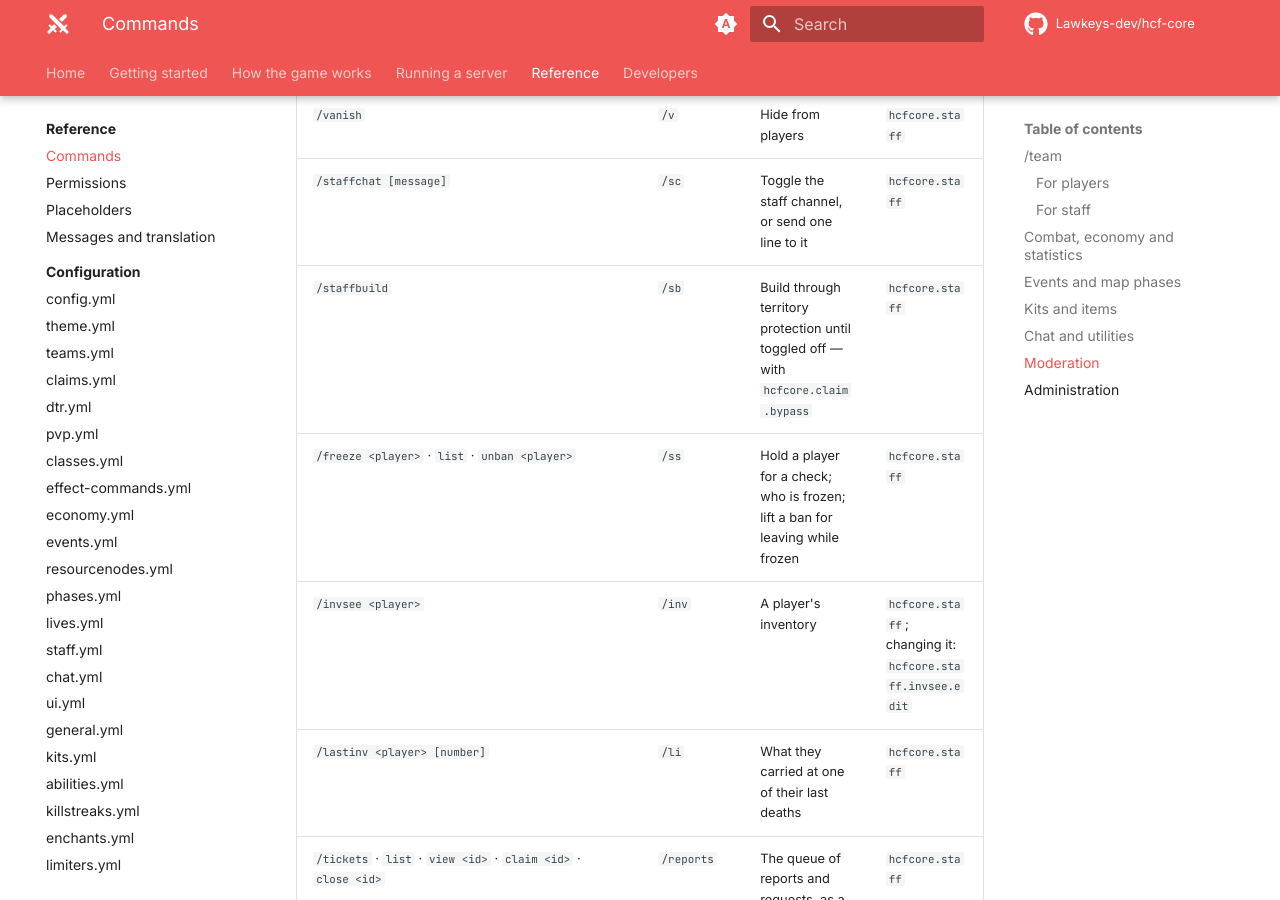
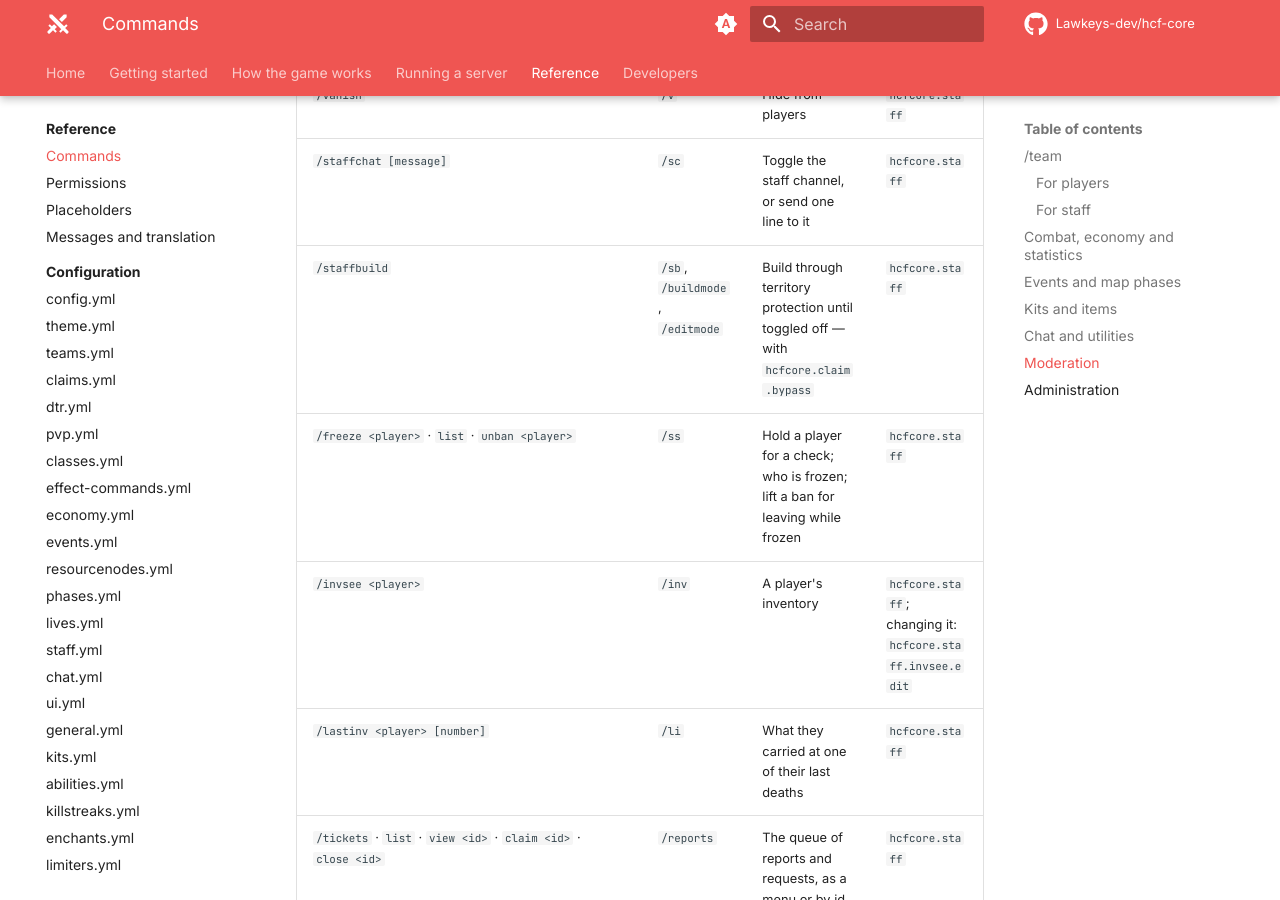
Before and after one commit to Lawkeys-dev/hcf-core, an MkDocs documentation site: the page built from docs/reference/commands.md, in a window 1280 px wide and 900 px high, scrolled down 15590 px. Built offline with MkDocs 1.6.1 and Material for MkDocs 9.7.7, drawn with Linux system fonts in a browser that asks for light colours; comment, search, counter and statistics services are not loaded.

Commit message:
Add /buildmode and /editmode for /staffbuild

```diff
--- a/docs/reference/commands.md
+++ b/docs/reference/commands.md
@@ -195,7 +195,7 @@ A new id for `/events create` (or an id typed to any setup command) must be **2
 | `/staff end` · `nether` | | Who is in The End; in the Nether | `hcfcore.staff` |
 | `/vanish` | `/v` | Hide from players | `hcfcore.staff` |
 | `/staffchat [message]` | `/sc` | Toggle the staff channel, or send one line to it | `hcfcore.staff` |
-| `/staffbuild` | `/sb` | Build through territory protection until toggled off — with `hcfcore.claim.bypass` | `hcfcore.staff` |
+| `/staffbuild` | `/sb`, `/buildmode`, `/editmode` | Build through territory protection until toggled off — with `hcfcore.claim.bypass` | `hcfcore.staff` |
 | `/freeze <player>` · `list` · `unban <player>` | `/ss` | Hold a player for a check; who is frozen; lift a ban for leaving while frozen | `hcfcore.staff` |
 | `/invsee <player>` | `/inv` | A player's inventory | `hcfcore.staff`; changing it: `hcfcore.staff.invsee.edit` |
 | `/lastinv <player> [number]` | `/li` | What they carried at one of their last deaths | `hcfcore.staff` |
--- a/src/main/resources/plugin.yml
+++ b/src/main/resources/plugin.yml
@@ -92,7 +92,7 @@ commands:
     usage: /<command> [message]
     permission: hcfcore.staff
   staffbuild:
-    aliases: [sb]
+    aliases: [sb, buildmode, editmode]
     description: Build through territory protection until you toggle it back off - with hcfcore.claim.bypass.
     usage: /<command>
     permission: hcfcore.staff
```
Also changed, not shown: CHANGELOG.md (+1 -0 lines).
